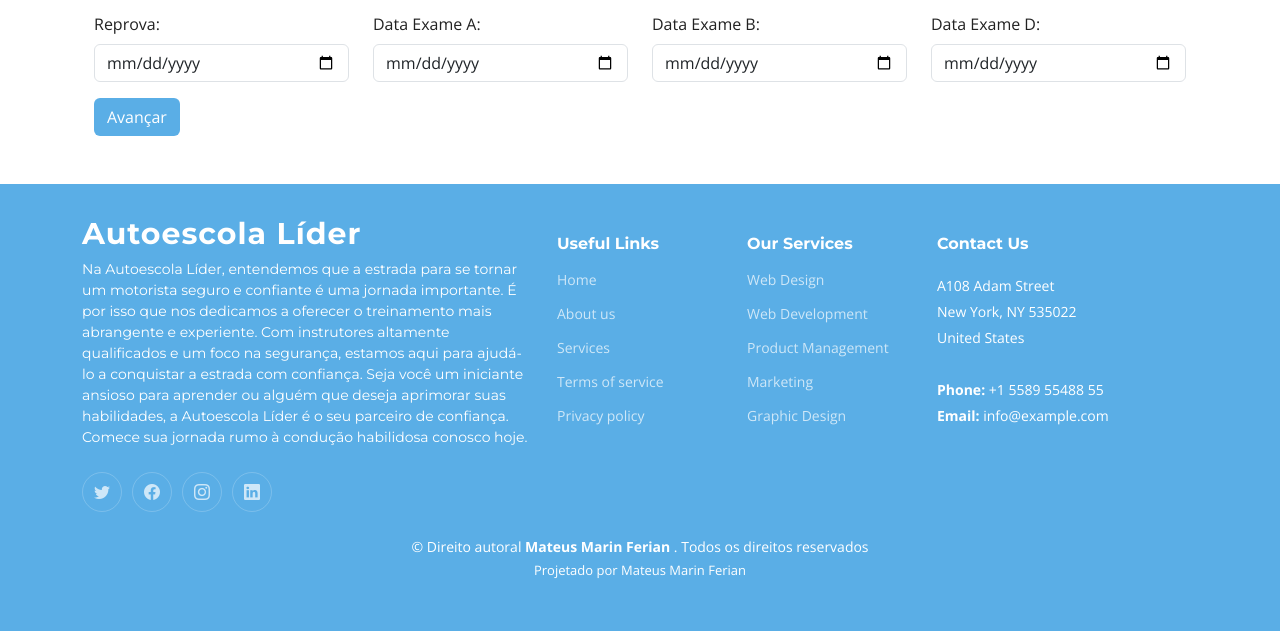
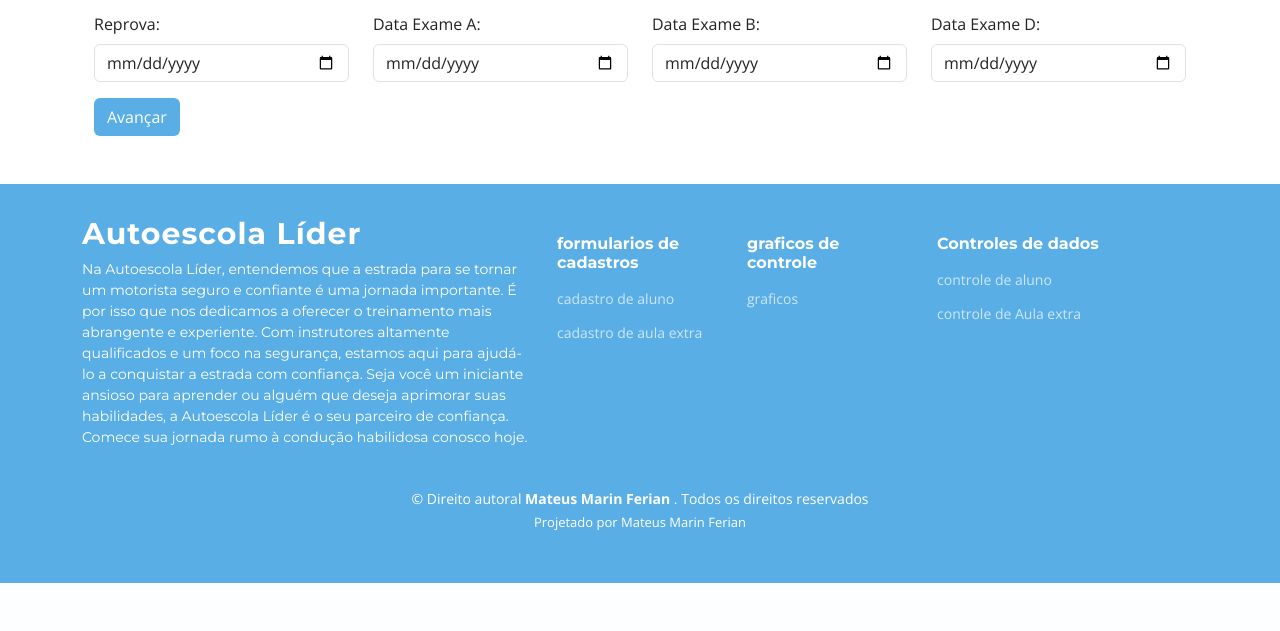
Before and after one commit to mateusferian/drive-master, a PHP site: page /cadastro-alunos.php in a window 1280 px wide; the page is wider, and only the part inside the window is pictured. Shown: the part 1822-2453 px from the top of that part. After the commit the page ends 2405 px from the top of that part, so only its background shows below. Run offline with PHP 8.4, Linux system fonts and the light colour scheme; a user stored in the database is signed in; some libraries are stand-ins or nearby versions.

Commit message:
:recycle: refactor: refactoring footer

```diff
--- a/include/footer.php
+++ b/include/footer.php
@@ -1,57 +1,37 @@
-<?php
-    // session_start();
-?>
 
-  <!-- ======= Footer ======= -->
   <footer id="footer" class="footer">
 
     <div class="container">
       <div class="row gy-4">
         <div class="col-lg-5 col-md-12 footer-info">
-          <a href="index.html" class="logo d-flex align-items-center">
+          <a href="controle-de-aluno.php" class="logo d-flex align-items-center">
             <span>Autoescola Líder</span>
           </a>
           <p>Na Autoescola Líder, entendemos que a estrada para se tornar um motorista seguro e confiante é uma jornada importante. É por isso que nos dedicamos a oferecer o treinamento mais abrangente e experiente. Com instrutores altamente qualificados e um foco na segurança, estamos aqui para ajudá-lo a conquistar a estrada com confiança. Seja você um iniciante ansioso para aprender ou alguém que deseja aprimorar suas habilidades, a Autoescola Líder é o seu parceiro de confiança. Comece sua jornada rumo à condução habilidosa conosco hoje.</p>
-          <div class="social-links d-flex mt-4">
-            <a href="#" class="twitter"><i class="bi bi-twitter"></i></a>
-            <a href="#" class="facebook"><i class="bi bi-facebook"></i></a>
-            <a href="#" class="instagram"><i class="bi bi-instagram"></i></a>
-            <a href="#" class="linkedin"><i class="bi bi-linkedin"></i></a>
-          </div>
         </div>
 
         <div class="col-lg-2 col-6 footer-links">
-          <h4>Useful Links</h4>
+          <h4>formularios de cadastros</h4>
           <ul>
-            <li><a href="#">Home</a></li>
-            <li><a href="#">About us</a></li>
-            <li><a href="#">Services</a></li>
-            <li><a href="#">Terms of service</a></li>
-            <li><a href="#">Privacy policy</a></li>
+          <li><a href="cadastro-de-aluno.php">cadastro de aluno</a></li>
+            <li><a href="#">cadastro de aula extra</a></li>
           </ul>
         </div>
 
         <div class="col-lg-2 col-6 footer-links">
-          <h4>Our Services</h4>
+        <h4>graficos de controle</h4>
           <ul>
-            <li><a href="#">Web Design</a></li>
-            <li><a href="#">Web Development</a></li>
-            <li><a href="#">Product Management</a></li>
-            <li><a href="#">Marketing</a></li>
-            <li><a href="#">Graphic Design</a></li>
+          <li><a href="graficos.php">graficos</a></li>
           </ul>
+
         </div>
 
-        <div class="col-lg-3 col-md-12 footer-contact text-center text-md-start">
-          <h4>Contact Us</h4>
-          <p>
-            A108 Adam Street <br>
-            New York, NY 535022<br>
-            United States <br><br>
-            <strong>Phone:</strong> +1 5589 55488 55<br>
-            <strong>Email:</strong> info@example.com<br>
-          </p>
-
+        <div class="col-lg-2 col-6 footer-links">
+          <h4>Controles de dados</h4>
+          <ul>
+            <li><a href="controle-de-aluno.php">controle de aluno</a></li>
+            <li><a href="controle-de-aula-extra.php">controle de Aula extra</a></li>
+          </ul>
         </div>
 
       </div>
@@ -62,8 +42,8 @@
         &copy; Direito autoral <strong><span>Mateus Marin Ferian </span></strong>. Todos os direitos reservados
       </div>
       <div class="credits">
-        Projetado por <a href="https://bootstrapmade.com/">Mateus Marin Ferian</a>
+        Projetado por <a href="https://www.linkedin.com/in/mateus-ferian/">Mateus Marin Ferian</a>
       </div>
     </div>
 
-  </footer><!-- End Footer -->
+  </footer>
```
